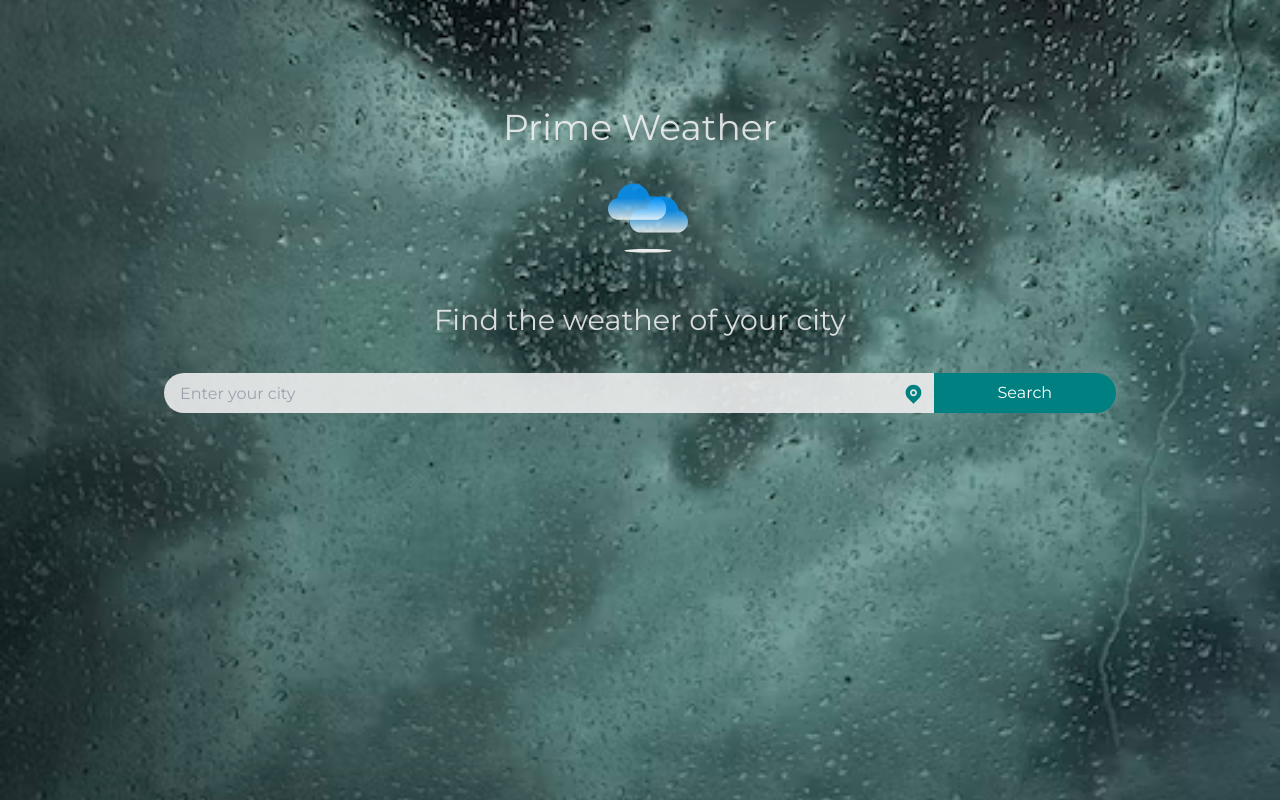
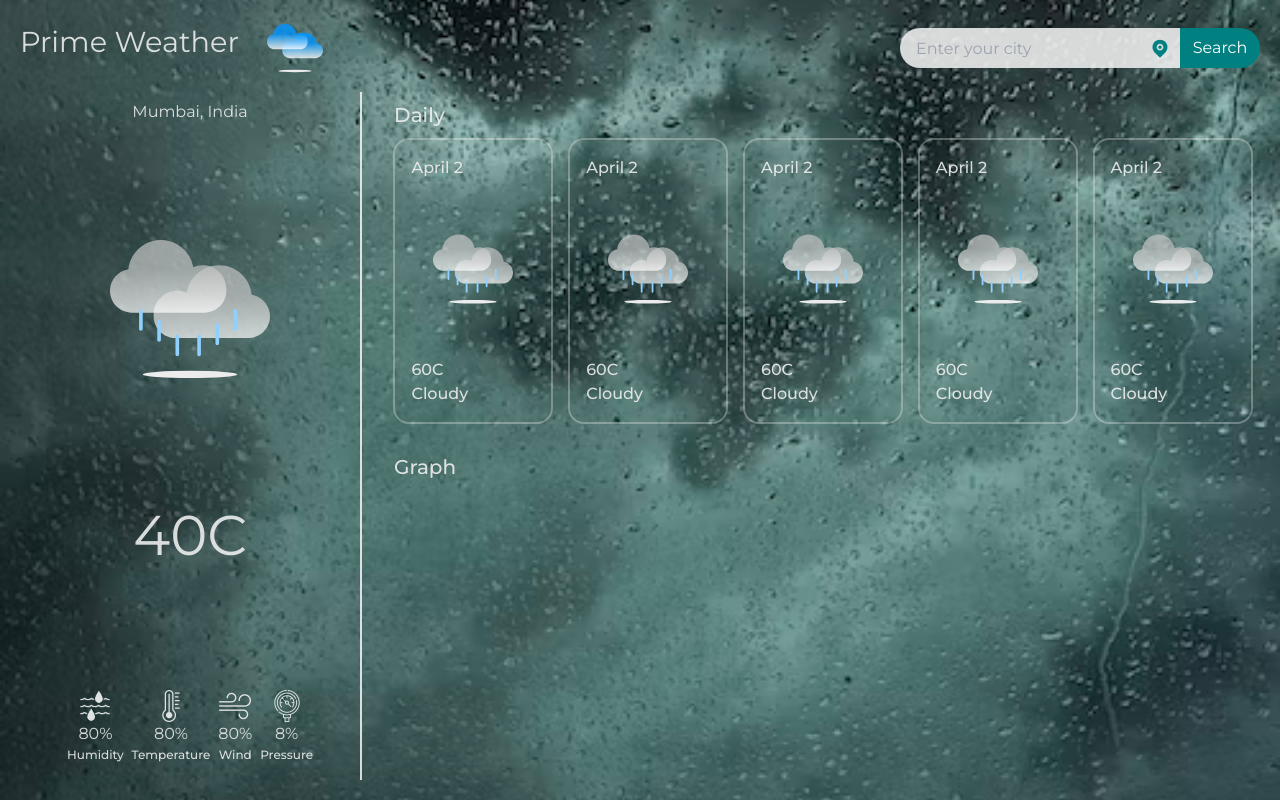
Before and after one commit to PrimeFord/WeatherApp, a React (Vite) app: page / in a window 1280 px wide. Built offline with nearby package versions, Linux system fonts and the light colour scheme.

Commit message:
feat: Weather App

```diff
--- a/src/App.jsx
+++ b/src/App.jsx
@@ -30,8 +30,8 @@ function App() {
   };
   return (
     <div className="App">
-      <CityComponents setCity={setCity} fetchWeather={fetchWeather} />
-      {/* <WeatherComponents /> */}
+      {/* <CityComponents setCity={setCity} fetchWeather={fetchWeather} /> */}
+      <WeatherComponents />
     </div>
   );
 }
```
